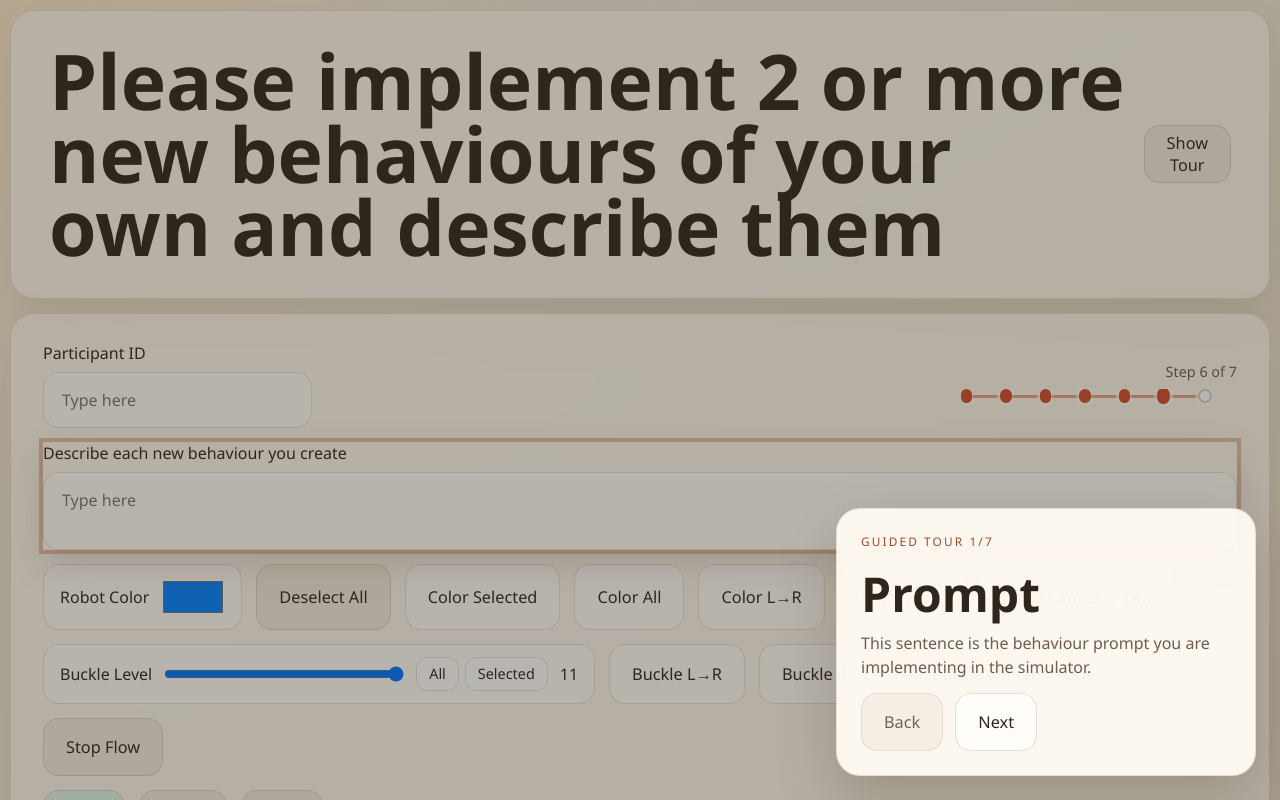
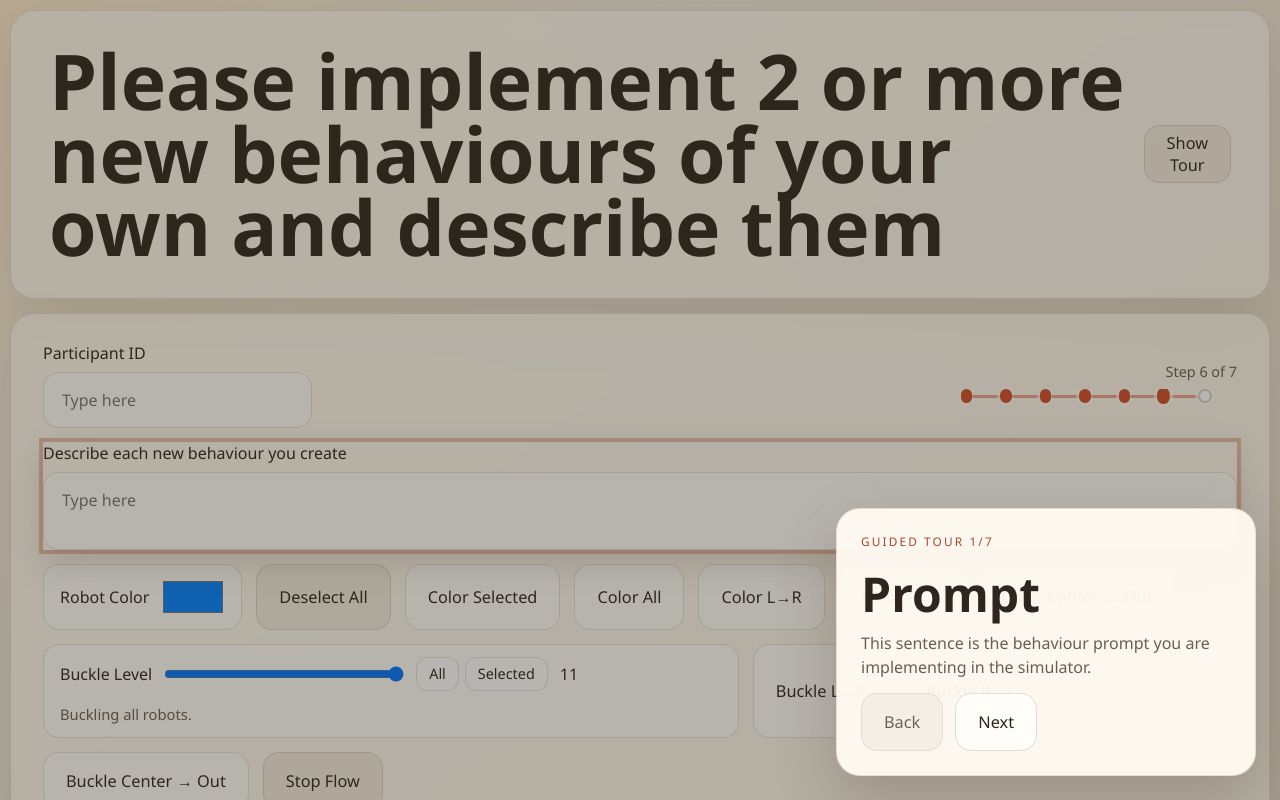
Before and after one commit to MerihanAlhafnawi/SwarmGardenSimulator, a Next.js app: page /simulation in a window 1280 px wide. Shown: the top 800 px of the page. Built offline with nearby package versions, Linux system fonts and the light colour scheme; no server answers.

Commit message:
Speed up buckle flow and clarify buckle targeting

```diff
--- a/src/app/globals.css
+++ b/src/app/globals.css
@@ -362,6 +362,7 @@ button:disabled {
 .slider-group {
   display: inline-flex;
   align-items: center;
+  flex-wrap: wrap;
   gap: 12px;
   padding: 12px 16px;
   min-height: 58px;
@@ -395,6 +396,14 @@ button.mini-toggle {
 button.mini-toggle.active {
   background: rgba(209, 75, 42, 0.16);
   border-color: rgba(209, 75, 42, 0.45);
+}
+
+.control-hint {
+  flex-basis: 100%;
+  margin: 2px 0 0;
+  color: var(--muted);
+  font-size: 0.92rem;
+  line-height: 1.35;
 }
 
 .swarm-grid {
--- a/src/components/SwarmApplication.tsx
+++ b/src/components/SwarmApplication.tsx
@@ -24,8 +24,8 @@ const DEFAULT_LEVEL = 11;
 const STEPS = 15;
 const STEP_DELAY = 50;
 const HOP_DELAY = 120;
-const START_OFFSET = 1000;
-const BUCKLE_DURATION = 10000;
+const START_OFFSET = 120;
+const BUCKLE_DURATION = 2000;
 const BUCKLE_STEP_DELAY = 100;
 const REPLAY_STEP_DELAY = 2000;
 const COLOR_FLOW_DURATION = ROWS * COLS * HOP_DELAY + STEPS * STEP_DELAY;
@@ -187,6 +187,30 @@ const getPlaybackStepLabel = (action: string) => {
   }
 };
 
+const getBuckleStatusMessage = ({
+  buckleTargetMode,
+  selectedCount,
+}: {
+  buckleTargetMode: BuckleTargetMode;
+  selectedCount: number;
+}) => {
+  if (buckleTargetMode === "all") {
+    return "Buckling all robots.";
+  }
+
+  if (buckleTargetMode === "selected") {
+    return selectedCount > 0
+      ? `Buckling ${selectedCount} selected robot${selectedCount === 1 ? "" : "s"}.`
+      : "Select one or more robots to buckle specific robots only.";
+  }
+
+  if (selectedCount > 0) {
+    return `Buckling ${selectedCount} selected robot${selectedCount === 1 ? "" : "s"}.`;
+  }
+
+  return "Buckling all robots.";
+};
+
 export default function SwarmApplication({
   forceTour = false,
   mode = "design",
@@ -228,6 +252,10 @@ export default function SwarmApplication({
   const activeTourStep = TOUR_STEPS[tourStepIndex];
   const progressStep =
     mode === "prompt" ? (promptSlot === "provided-description-1" ? 4 : 5) : 6;
+  const buckleStatusMessage = getBuckleStatusMessage({
+    buckleTargetMode,
+    selectedCount: selected.size,
+  });
 
   useEffect(() => {
     setSaveState(
@@ -1015,6 +1043,7 @@ export default function SwarmApplication({
               </button>
             </div>
             <output>{buckleValue}</output>
+            <p className="control-hint">{buckleStatusMessage}</p>
           </label>
           <button
             onClick={() => {
```
